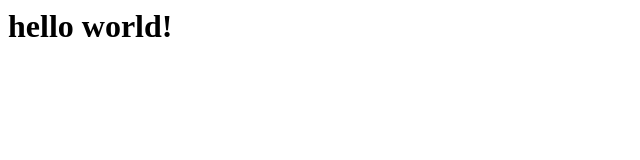
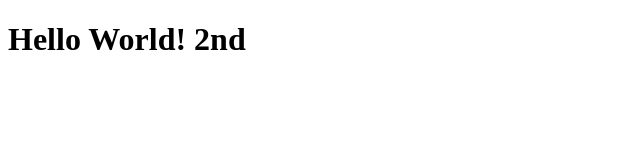
Before and after one commit to discord-apps/rp-feedback, a plain HTML site: page index.html in a window 1280 px wide. Shown: the whole page, without its empty margins (0-640 px from the left). Drawn offline with Linux system fonts and the light colour scheme.

Commit message:
Update index.html

```diff
--- a/index.html
+++ b/index.html
@@ -1 +1,14 @@
-<h1>hello world!</h1>
+<!DOCTYPE html>
+<html lang="en">
+
+<head>
+    <meta charset="UTF-8">
+    <meta name="viewport" content="width=device-width, initial-scale=1.0">
+    <title>Document</title>
+</head>
+
+<body>
+    <h1>Hello World! 2nd</h1>
+</body>
+
+</html>
```
